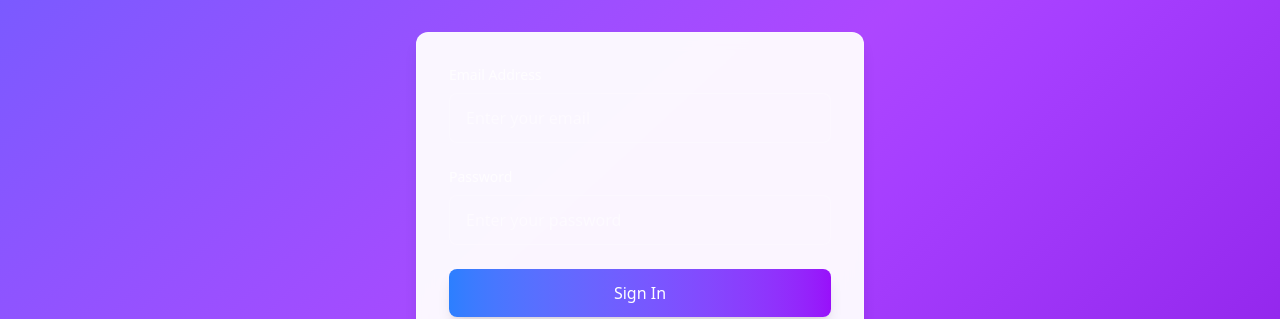
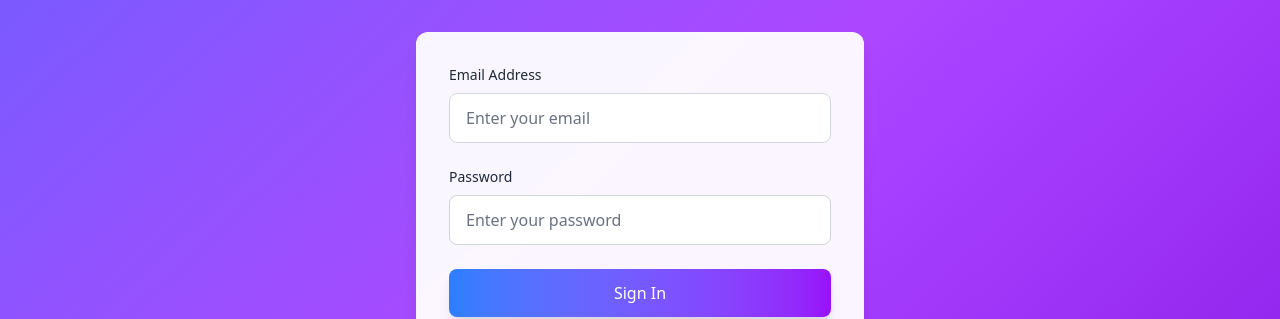
Before and after one commit to Arman2337/Hate-Speech-Toxic-Comment-Detection-System, a React (Vite) app in the folder frontend/: page /login in a window 1280 px wide. Shown: the part 351-670 px from the top of the page. Built offline with nearby package versions, Linux system fonts and the light colour scheme; no server answers.

Commit message:
update Input lable

```diff
--- a/frontend/src/components/ui/Input.jsx
+++ b/frontend/src/components/ui/Input.jsx
@@ -1,16 +1,17 @@
-import React, { forwardRef } from 'react'
+import React, { forwardRef } from 'react';
 
 const Input = forwardRef(({
   label,
   error,
   type = 'text',
   className = '',
+  labelClassName = '',
   ...props
 }, ref) => {
   return (
     <div className="w-full">
       {label && (
-        <label className="block text-sm font-medium text-white/80 mb-2">
+        <label className={`block text-sm font-medium mb-2 ${labelClassName || 'text-gray-800'}`}>
           {label}
         </label>
       )}
@@ -18,8 +19,8 @@ const Input = forwardRef(({
         ref={ref}
         type={type}
         className={`
-          w-full bg-white/5 border border-white/20 rounded-lg px-4 py-3
-          text-white placeholder-white/50
+          w-full bg-white border border-gray-300 rounded-lg px-4 py-3
+          text-black placeholder-gray-500
           focus:outline-none focus:ring-2 focus:ring-blue-400 focus:border-transparent
           transition-all duration-200
           ${error ? 'border-red-500 focus:ring-red-400' : ''}
@@ -31,9 +32,9 @@ const Input = forwardRef(({
         <p className="mt-1 text-sm text-red-400">{error}</p>
       )}
     </div>
-  )
-})
+  );
+});
 
-Input.displayName = 'Input'
+Input.displayName = 'Input';
 
-export default Input
+export default Input;
```
